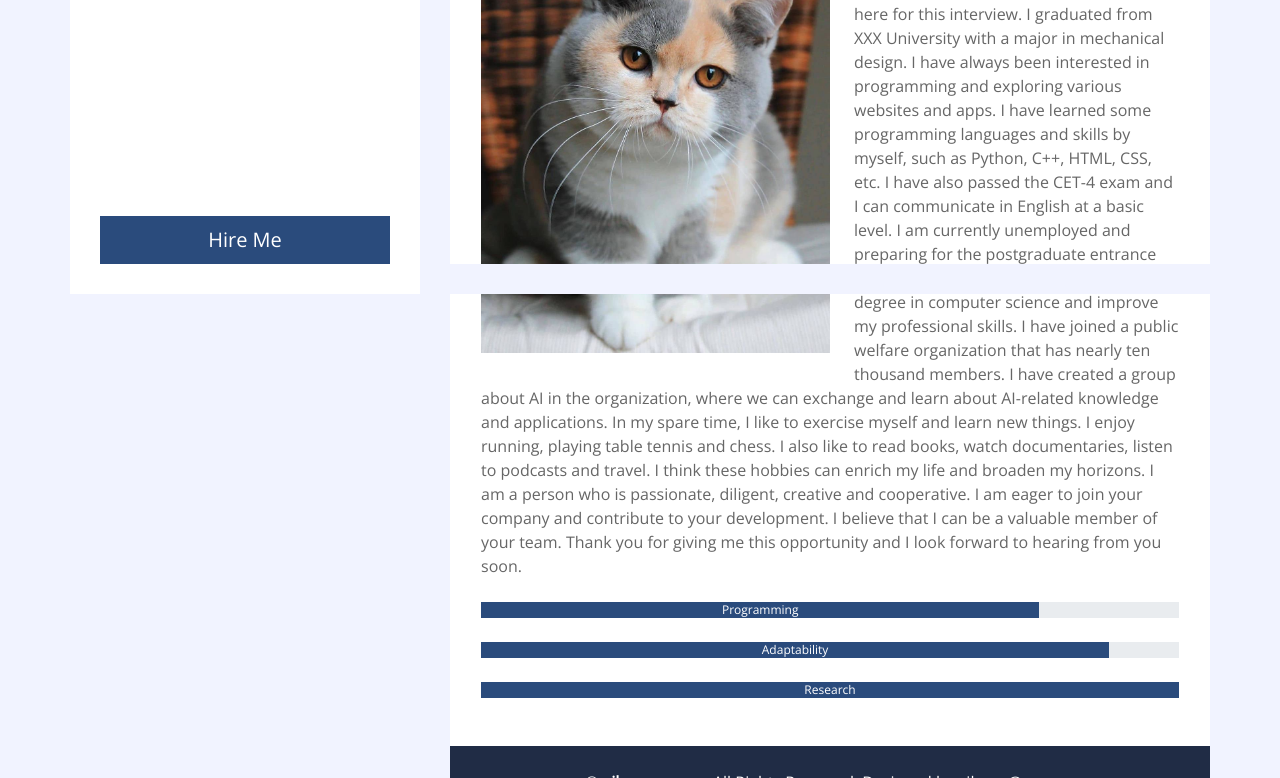
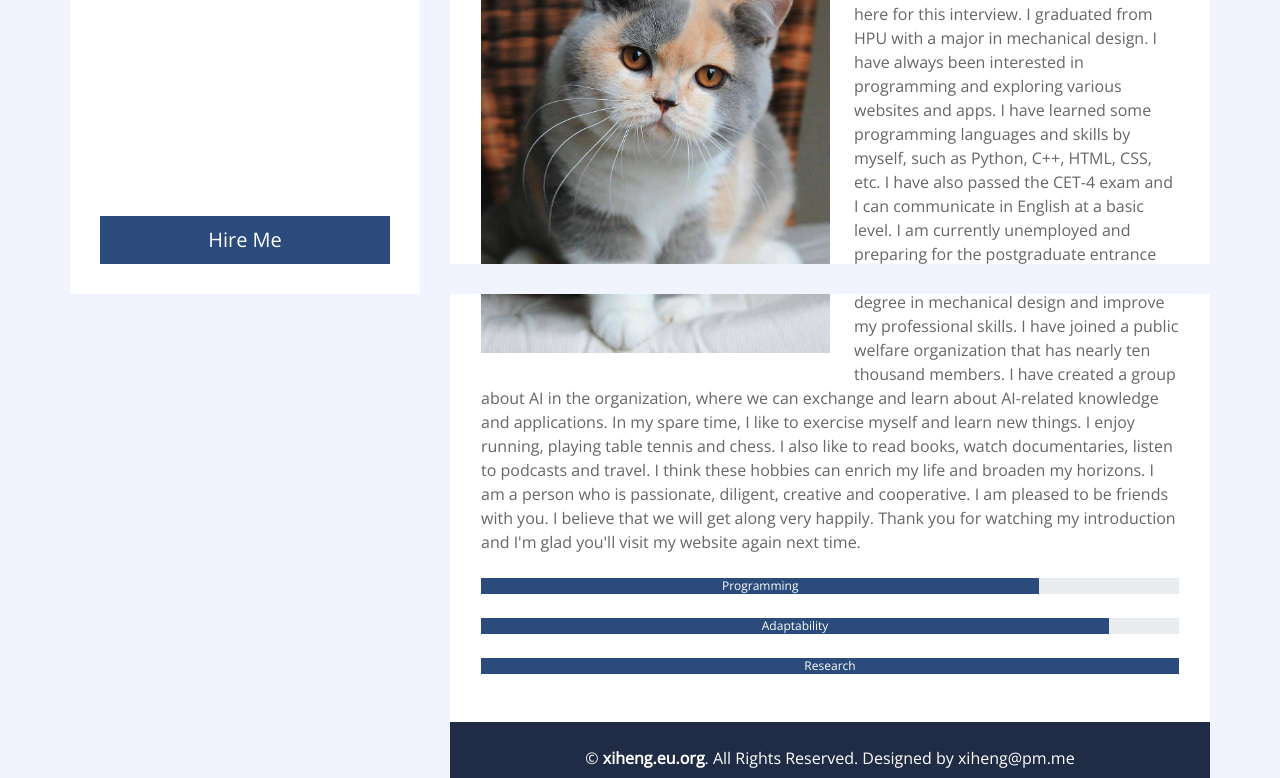
Before and after one commit to xihengv/xihengv.github.io, a plain HTML site: page about.html in a window 1280 px wide. Shown: the part 506-1284 px from the top of the page. Drawn offline with nearby package versions, Linux system fonts and the light colour scheme.

Commit message:
Update about.html

```diff
--- a/about.html
+++ b/about.html
@@ -92,12 +92,12 @@
                         <h2 class="mb-4 font-weight-bold">Article: Self introduction</h2>
                         <img class="img-fluid float-left w-50 mr-4 mb-3" src="img/about.jpg" alt="Image">
                         <p class="m-0">
-                            Hello, everyone. My name is XXX and I am 24 years old. I come from XXX, a beautiful city in XXX province. I am very glad to be here for this interview.
+                            Hello, everyone. My name is Xi Heng and I am 23 years old. I come from zk, a beautiful city in Henan province. I am very glad to be here for this interview.
 
-I graduated from XXX University with a major in mechanical design. I have always been interested in programming and exploring various websites and apps. I have learned some programming languages and skills by myself, such as Python, C++, HTML, CSS, etc. I have also passed the CET-4 exam and I can communicate in English at a basic level.
-I am currently unemployed and preparing for the postgraduate entrance examination. I want to pursue a master's degree in computer science and improve my professional skills. I have joined a public welfare organization that has nearly ten thousand members. I have created a group about AI in the organization, where we can exchange and learn about AI-related knowledge and applications.
+I graduated from HPU with a major in mechanical design. I have always been interested in programming and exploring various websites and apps. I have learned some programming languages and skills by myself, such as Python, C++, HTML, CSS, etc. I have also passed the CET-4 exam and I can communicate in English at a basic level.
+I am currently unemployed and preparing for the postgraduate entrance examination. I want to pursue a master's degree in mechanical design and improve my professional skills. I have joined a public welfare organization that has nearly ten thousand members. I have created a group about AI in the organization, where we can exchange and learn about AI-related knowledge and applications.
 In my spare time, I like to exercise myself and learn new things. I enjoy running,  playing table tennis and chess. I also like to read books, watch documentaries, listen to podcasts and travel. I think these hobbies can enrich my life and broaden my horizons.
-I am a person who is passionate, diligent, creative and cooperative. I am eager to join your company and contribute to your development. I believe that I can be a valuable member of your team. Thank you for giving me this opportunity and I look forward to hearing from you soon.
+I am a person who is passionate, diligent, creative and cooperative. I am pleased to be friends with you. I believe that we will get along very happily. Thank you for watching my introduction and I'm glad you'll visit my website again next time.
                         </p>
                     </div>
                     <div class="col-md-12 pt-4">
```
